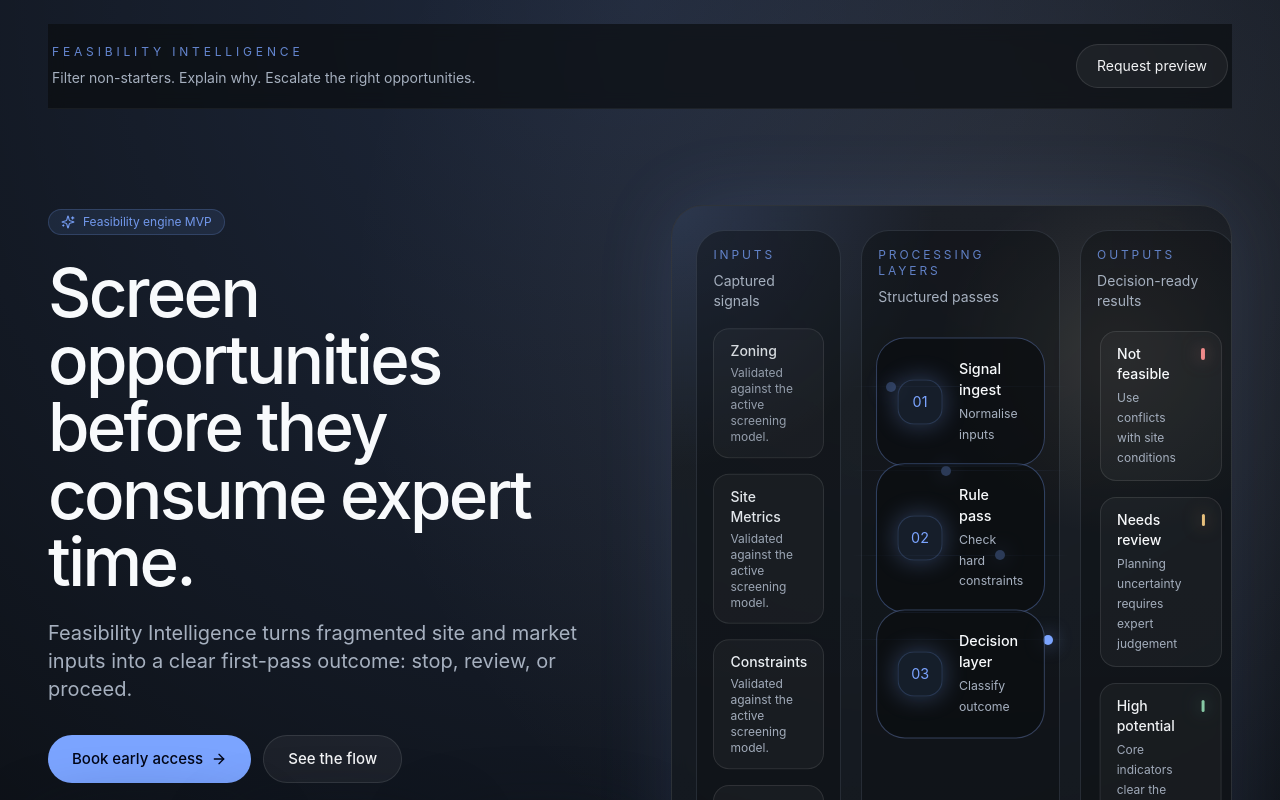
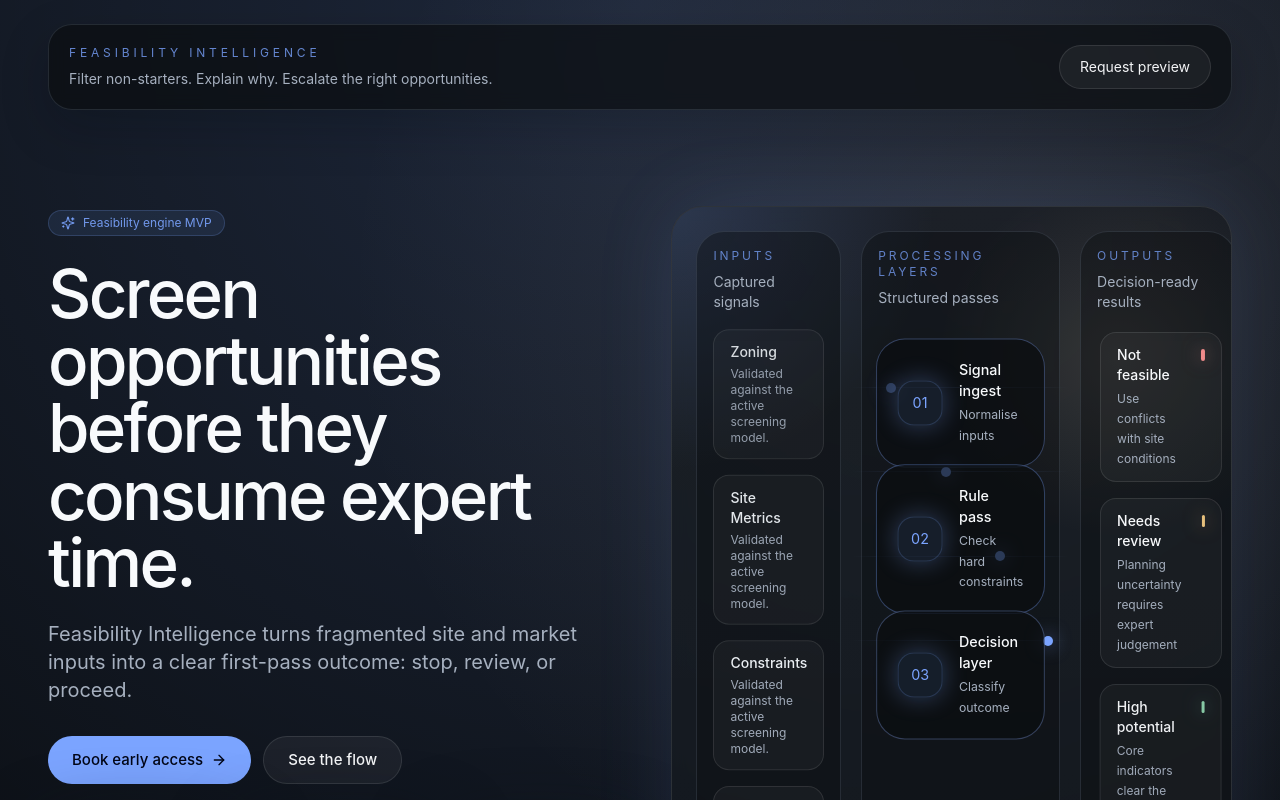
Before and after one commit to simon1971/feasibility-intelligence, a Next.js app: page / in a window 1280 px wide. Shown: the top 800 px of the page. Built offline with nearby package versions, Linux system fonts and the light colour scheme.

Commit message:
fix: align header treatment with rounded site language

```diff
--- a/app/page.tsx
+++ b/app/page.tsx
@@ -52,8 +52,8 @@ export default function Home() {
   return (
     <main className="min-h-screen bg-hero-radial">
       <div className="mx-auto max-w-7xl px-6 pb-24 pt-6 sm:px-8 lg:px-12">
-        <header className="sticky top-0 z-30 mb-8 border-b border-white/5 bg-background/70 py-5 backdrop-blur">
-          <div className="mx-auto flex max-w-7xl items-center justify-between gap-4 px-1">
+        <header className="sticky top-4 z-30 mb-8">
+          <div className="mx-auto flex max-w-7xl items-center justify-between gap-4 rounded-[24px] border border-white/8 bg-background/70 px-5 py-5 shadow-[0_18px_48px_rgba(3,8,20,0.22)] backdrop-blur">
             <div>
               <p className="text-xs uppercase tracking-[0.32em] text-primary/80">Feasibility Intelligence</p>
               <p className="mt-2 text-sm text-muted">Filter non-starters. Explain why. Escalate the right opportunities.</p>
```
